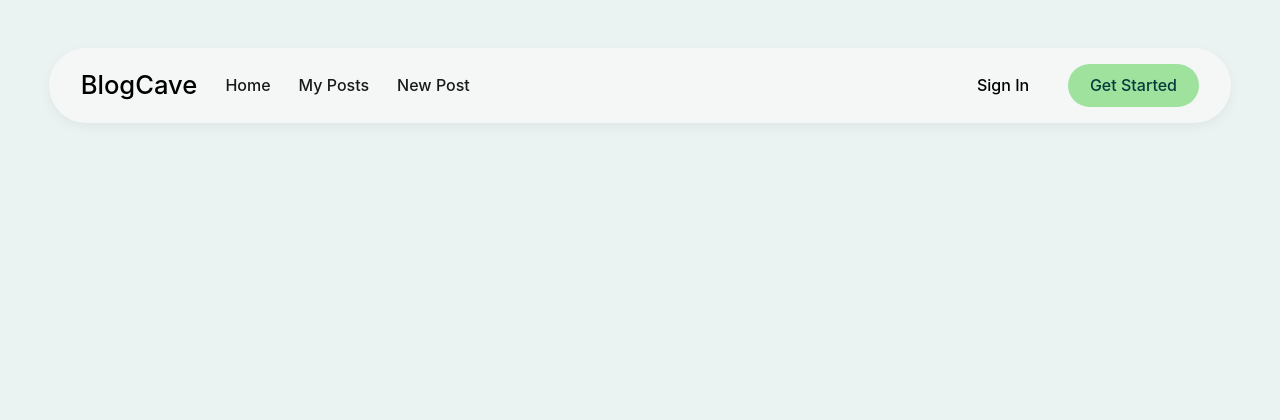
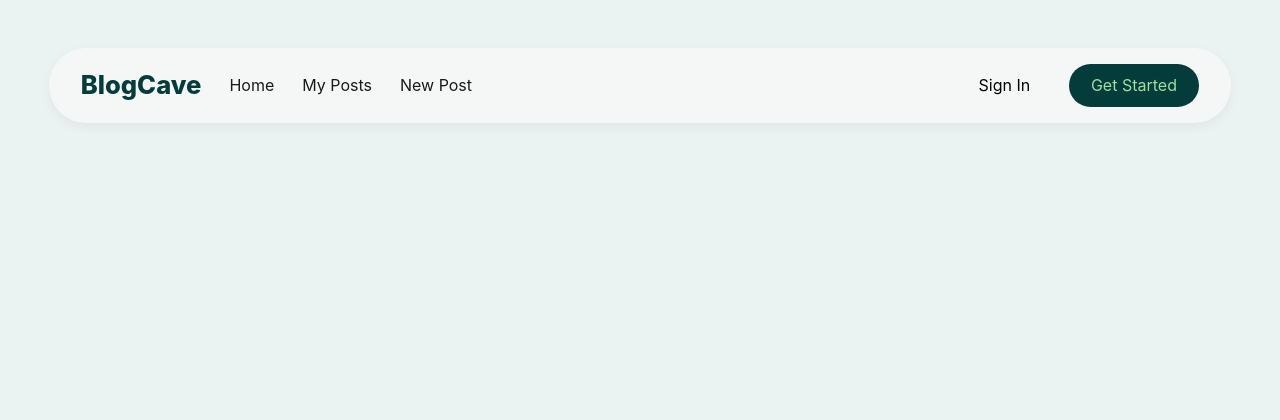
Before and after one commit to Chamodi-Karunarathne/php_blog_project, a PHP site: page / in a window 1280 px wide. Shown: the top 420 px of the page. Run offline with PHP 8.4, Linux system fonts and the light colour scheme; data that the repository does not hold is empty; some libraries are stand-ins or nearby versions.

Commit message:
Refactor logo and button styles for improved aesthetics and consistency

```diff
--- a/assets/style.css
+++ b/assets/style.css
@@ -63,8 +63,8 @@ a:hover {
 
 .logo {
   font-size: 1.6rem;
-  font-weight: 500;
-  color: #000000;
+  font-weight: 800;
+  color: #043b3b;
 }
 
 
@@ -72,7 +72,7 @@ a:hover {
 .nav-link {
   position: relative;
   color: #1a1a1a;
-  font-weight: 500;
+  font-weight: 400;
   text-decoration: none;
   padding: 0.25rem 0;
   transition: color 0.3s ease;
@@ -112,7 +112,7 @@ a:hover {
   padding: 0.55rem 1.4rem;
   border-radius: 60px;
   text-decoration: none;
-  font-weight: 500;
+  font-weight: 400;
   transition: all 0.3s ease;
 }
 .btn-outline {
@@ -145,13 +145,13 @@ a:hover {
 
 
 .btn-filled {
-  background: #9fe29efd;
-  color: #043b3b;
+  background: #043b3b;
+  color:  #9fe29efd;
   border: none;
 }
 .btn-filled:hover {
   background: #8ac189fd;
-  color: rgb(0, 0, 0);
+  color: #043b3b;
 }
 
 /* ---------- Posts Grid ---------- */
@@ -197,8 +197,9 @@ a:hover {
 
 /* ---------- Buttons (in posts) ---------- */
 button, .btn {
-  background: #007f8b;
-  color: white;
+
+  background: #8ac189fd;
+  color: #043b3b;
   border: none;
   padding: 0.5rem 1rem;
   border-radius: 60px;
@@ -207,7 +208,10 @@ button, .btn {
 }
 
 button:hover, .btn:hover {
-  background: #005f68;
+  background: #043b3b;
+  color:  #9fe29efd;
+  text-decoration: none;
+
 }
 
 /* ---------- Markdown styling ---------- */
```
